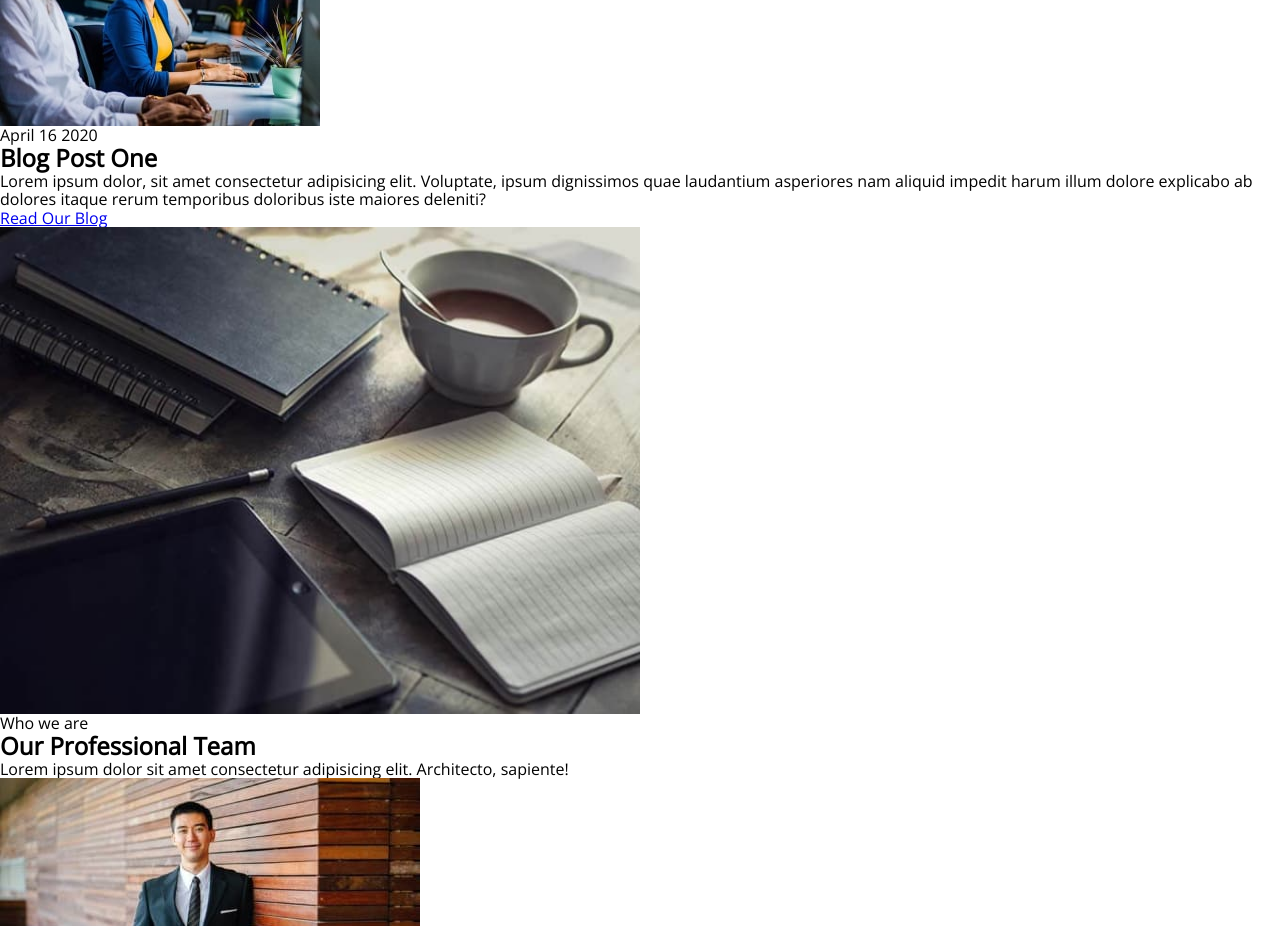
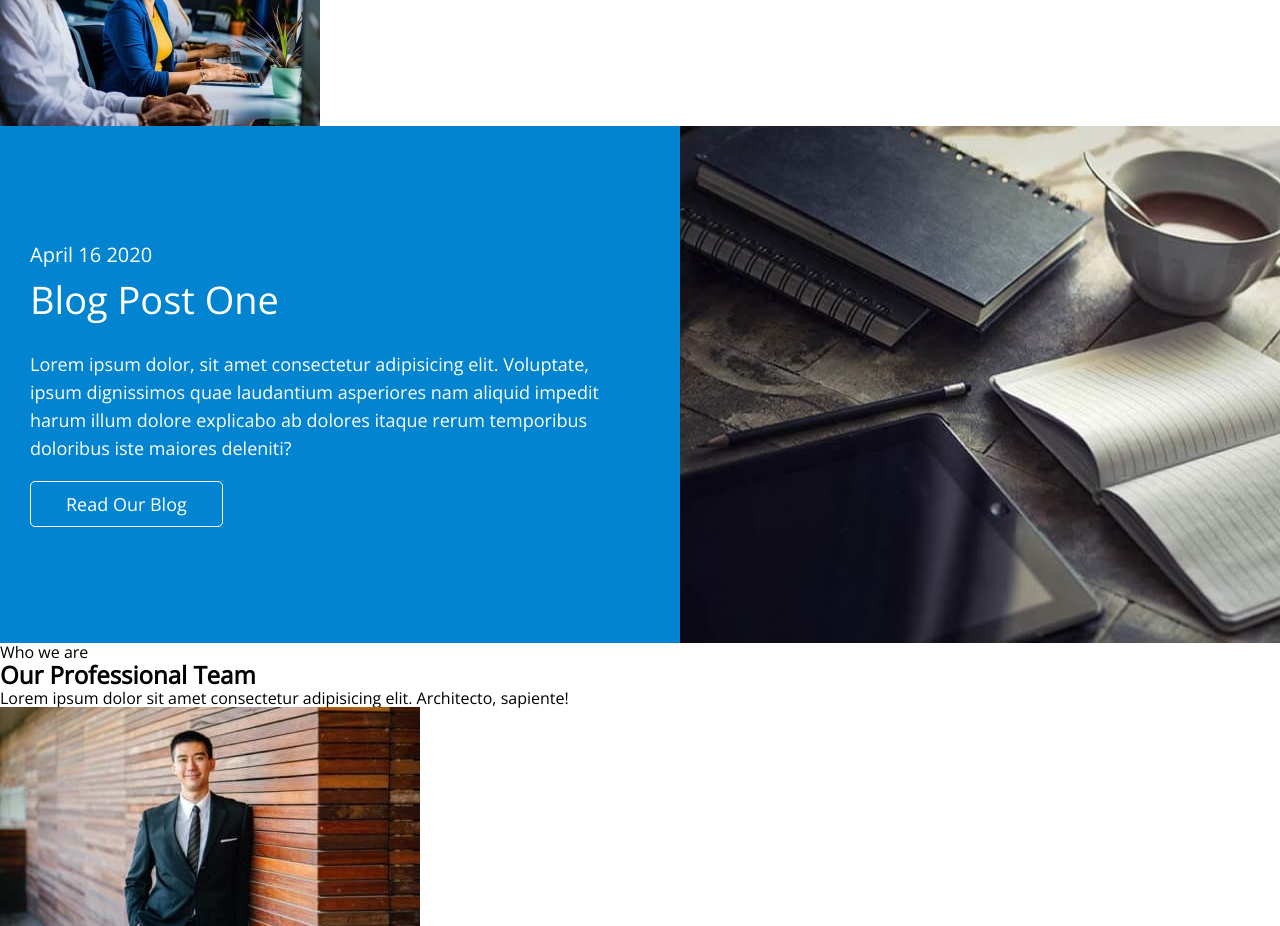
Before and after one commit to kashirin-olexsandr/practice-73-3-4, a plain HTML site: page index.html in a window 1280 px wide. Shown: the part 2460-3386 px from the top of the page. Drawn offline with nearby package versions, Linux system fonts and the light colour scheme.

Commit message:
blog post one

```diff
--- a/css/styles.css
+++ b/css/styles.css
@@ -1,3 +1,8 @@
+:root {
+  --bgc-blog: #0284D0;
+  --color-white: #FFFFFF;
+}
+
 body {
   font-family: "Open Sans", sans-serif;
 }
@@ -63,3 +68,60 @@ img {
   display: block;
   padding: 21px 0;
 }
+
+
+
+
+
+
+
+
+/* ________________Blog Post One________________ */
+.blog {
+  display: flex;
+  background-color: var(--bgc-blog);
+
+}
+
+.about-blog {
+ display: inline-block;
+width: 680px;
+height: 517px;
+padding: 112px 44px 123px 30px ;
+color: var(--color-white)
+
+
+}
+
+
+.date {
+  margin-bottom: 5px;
+  font-size: 20px;
+    line-height: calc(33/20);
+}
+
+.title-blog {
+  margin-bottom: 26px;
+  font-weight: 300;
+    font-size: 38px;
+    line-height: 1.26;
+}
+
+.text-blog {
+  margin-bottom: 28px;
+  font-size: 18px;
+    line-height: 1.56;
+}
+
+.link-blog {
+  color: inherit;
+  font-style: normal;
+    font-size: 18px;
+    line-height: 1.56;
+    border: 1px solid #FFFFFF;
+      border-radius: 5px;
+      padding: 10px 35px;
+}
+
+
+.img-blog {}
--- a/index.html
+++ b/index.html
@@ -109,24 +109,29 @@
       </section>
 
       <section>
-        <p>April 16 2020</p>
-        <h2>Blog Post One</h2>
-        <p>
-          Lorem ipsum dolor, sit amet consectetur adipisicing elit. Voluptate,
-          ipsum dignissimos quae laudantium asperiores nam aliquid impedit harum
-          illum dolore explicabo ab dolores itaque rerum temporibus doloribus
-          iste maiores deleniti?
-        </p>
-        <a href="./index.html">Read Our Blog</a>
+        <div class="blog container">
+          <div class="about-blog">
+          <p class="date">April 16 2020</p>
+          <h2 class="title-blog">Blog Post One</h2>
+          <p class="text-blog">
+            Lorem ipsum dolor, sit amet consectetur adipisicing elit. Voluptate,
+            ipsum dignissimos quae laudantium asperiores nam aliquid impedit harum
+            illum dolore explicabo ab dolores itaque rerum temporibus doloribus
+            iste maiores deleniti?
+          </p>
+          <a class="link-blog link" href="./index.html">Read Our Blog</a>
+        </div>
         <div>
-          <img
+          <img class="img-blog"
             src="./images/foto_read_our_blog.jpg"
             alt="notebooks and a tablet"
-            width="640"
+            width="680"
             height="517"
           />
         </div>
+        </div>
       </section>
+
       <section>
         <p>Who we are</p>
         <h2>Our Professional Team</h2>
```
